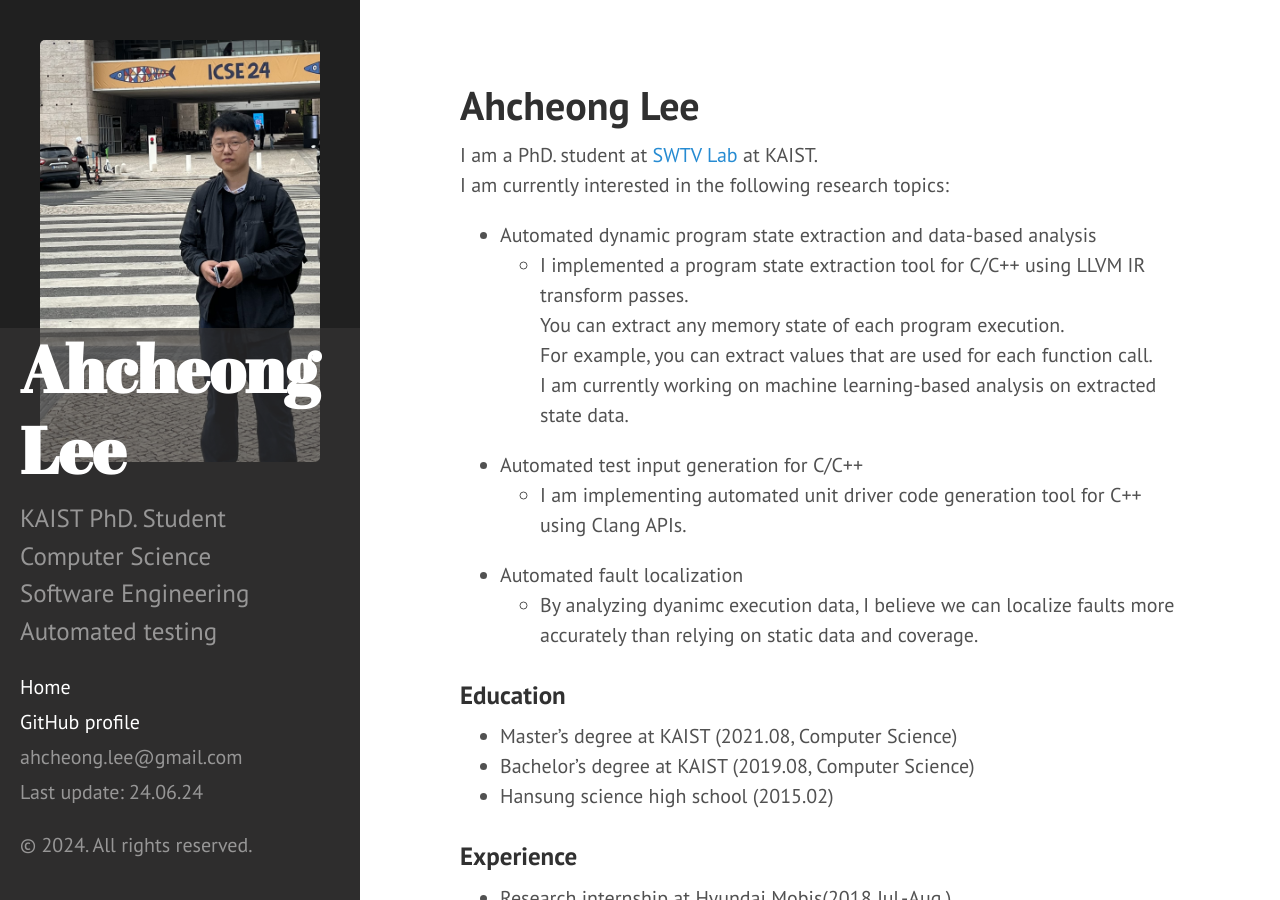
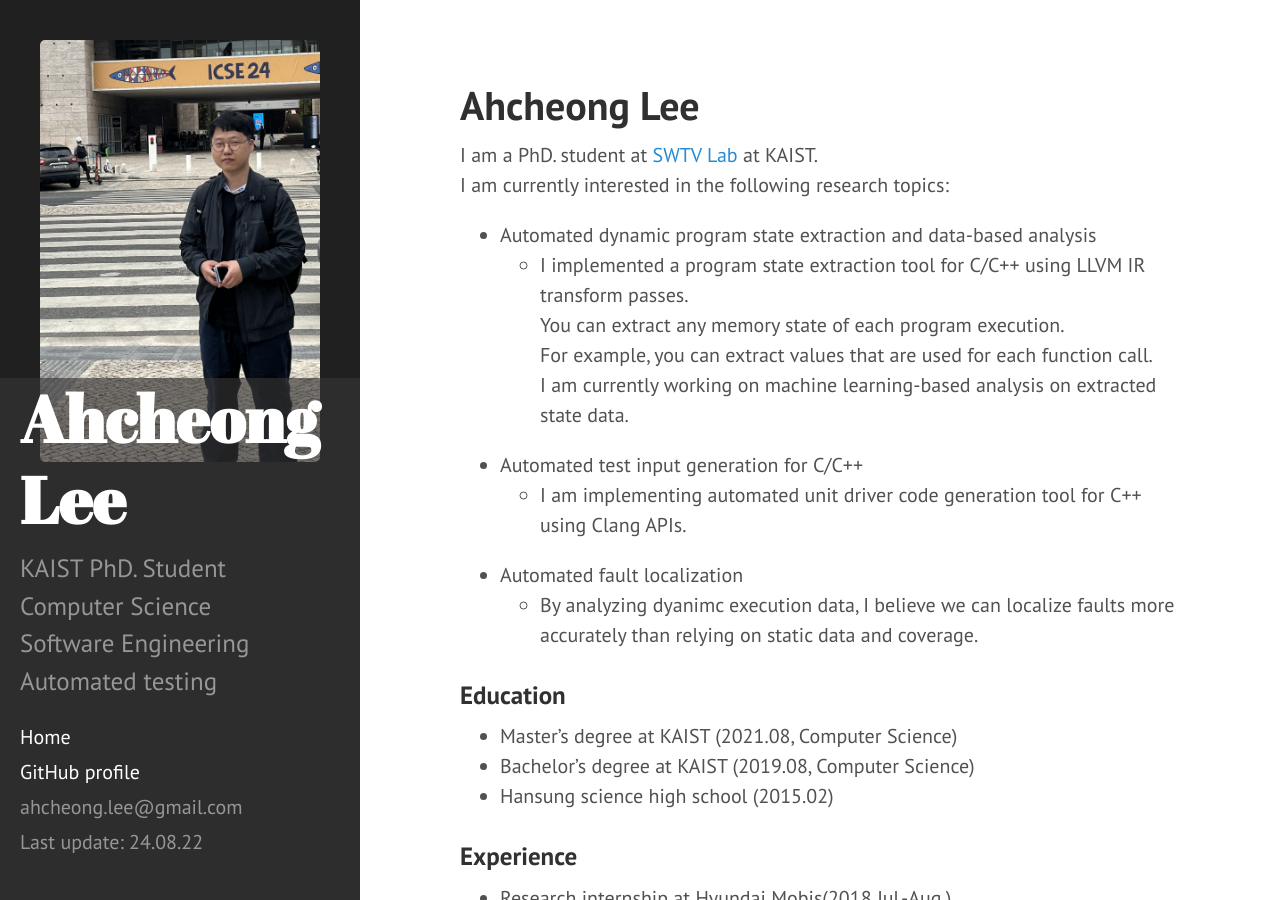
Before and after one commit to ahcheongL/ahcheongl.github.io, a Jekyll site: the page built from index.html, in a window 1280 px wide and 900 px high. Built offline with Jekyll 4.4.1, drawn with Linux system fonts in a browser that asks for light colours; the list of posts is cut into pages by our own code.

Commit message:
Update sidebar.html

```diff
--- a/_includes/sidebar.html
+++ b/_includes/sidebar.html
@@ -36,10 +36,10 @@
 
       <!-- <a class="sidebar-nav-item" href="{{ site.github.repo }}/archive/v{{ site.version }}.zip">Download</a> -->
       <!-- <a class="sidebar-nav-item" href="{{ site.github.repo }}">GitHub project</a> -->
-      <span class="sidebar-nav-item">Last update: 24.06.24</span>
+      <span class="sidebar-nav-item">Last update: 24.08.22</span>
     </nav>
 
-    <p>&copy; {{ site.time | date: '%Y' }}. All rights reserved.</p>
+  <!--     <p>&copy; {{ site.time | date: '%Y' }}. All rights reserved.</p> -->
   </div>
 
 </div>
```
